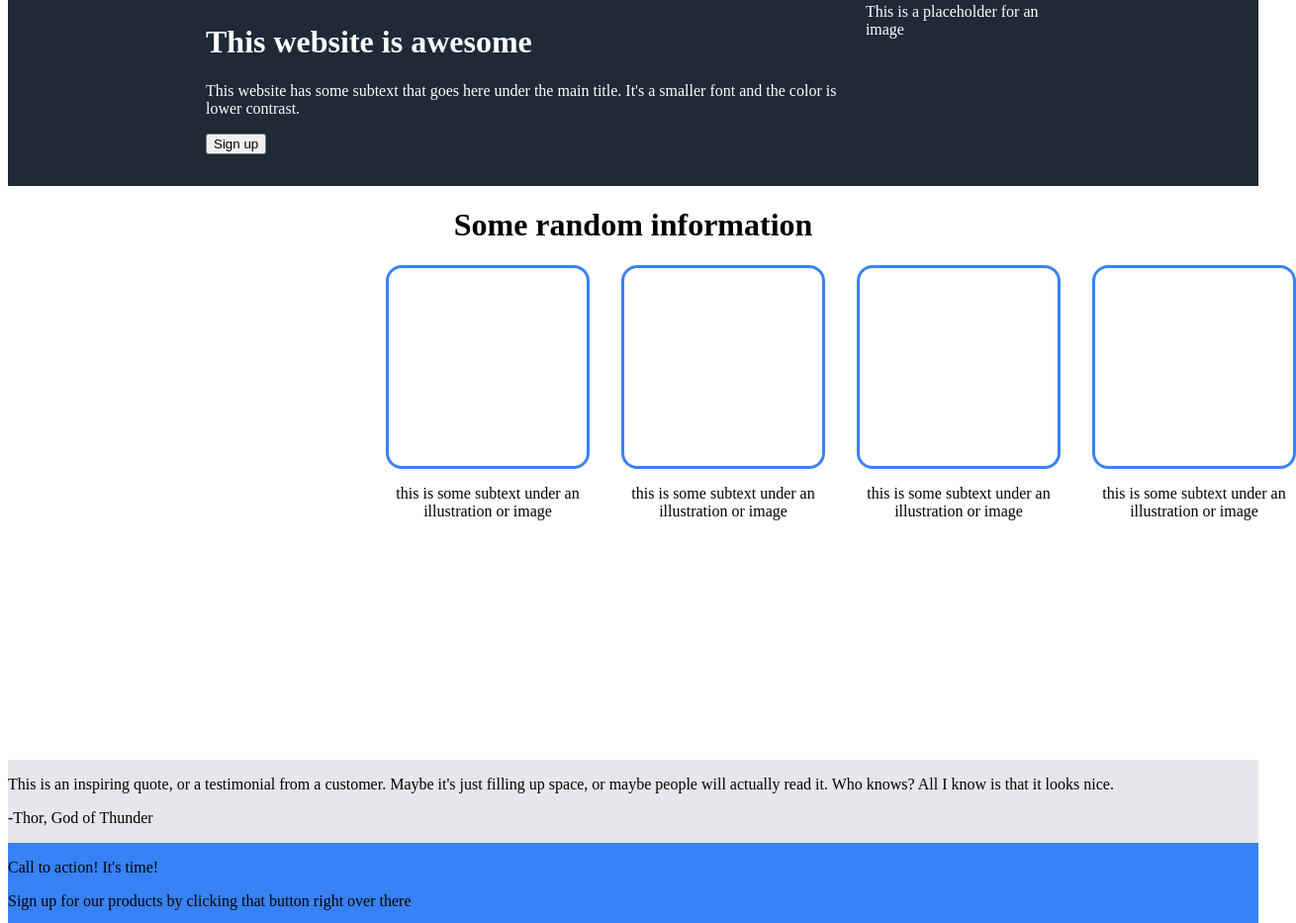
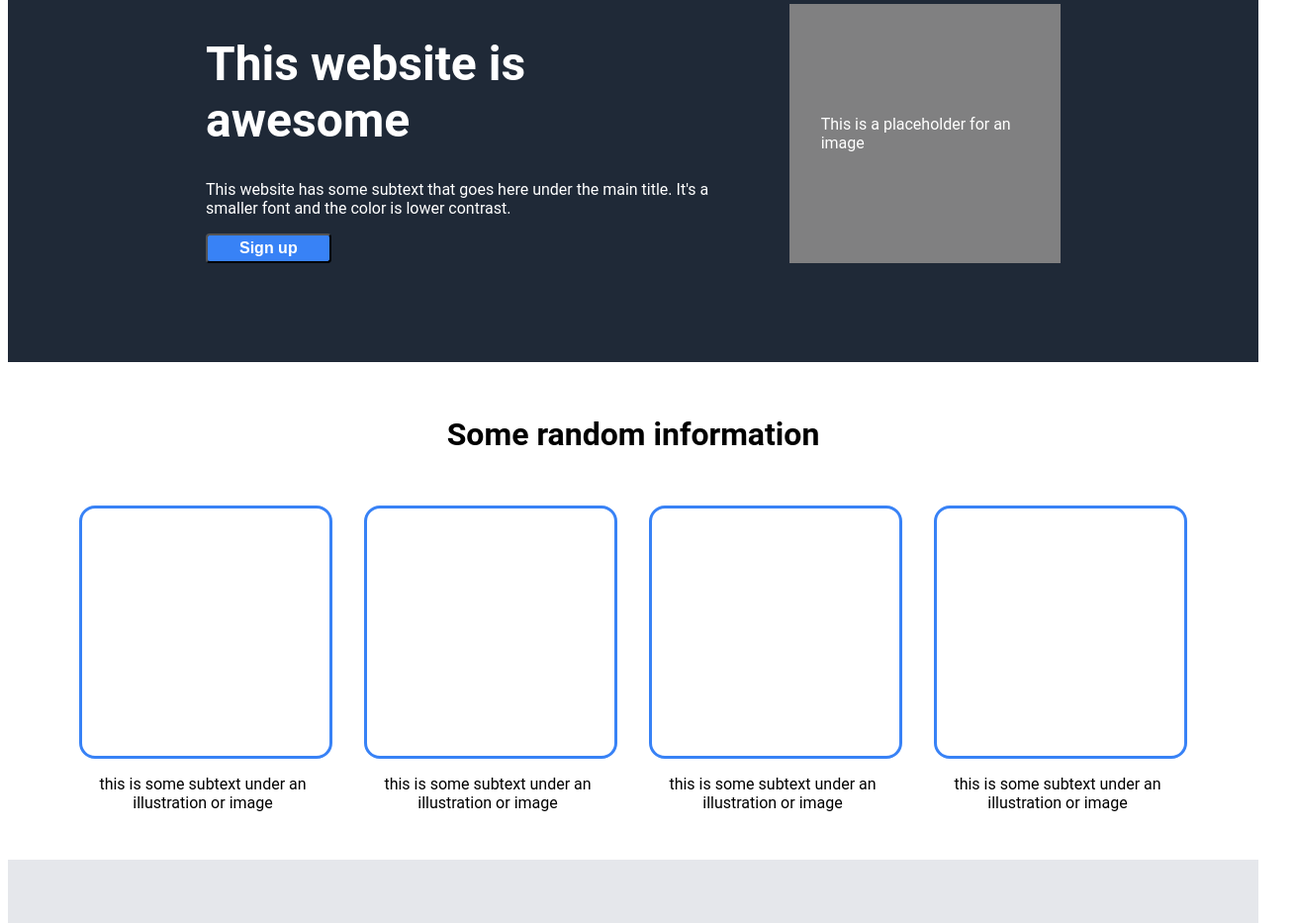
Before and after one commit to Markcreaddie/Landing-Page, a plain HTML site: page index.html in a window 1280 px wide. Shown: the part 149-1082 px from the top of the page at 99% size, 1310 px wide, since content can reach past the window. Drawn offline with Linux system fonts and the light colour scheme.

Commit message:
style html

```diff
--- a/style.css
+++ b/style.css
@@ -7,6 +7,7 @@ body {
     display: flex;
     flex-direction: column;
     flex: auto;
+    font-family: "roboto", sans-serif;
 }
 
 .row1 {
@@ -18,45 +19,105 @@ body {
 
 .header {
     display: flex;
-    padding: 16px 64px;
+    padding: 16px 200px;
+    justify-content: space-between;
+}
+.links {
+    display: flex;
     gap: 32px;
-    justify-content: space-between;
 }
 .intro {
     display: flex;
     justify-content: space-between;
-    padding: 32px 200px;
+    padding: 32px 200px 100px 200px;
+    gap: 64px;
+}
+.summary {
+    flex: 0 1 auto;
+    width: 600px;
+}
+.summary h1 {
+    font-size: 48px;
+}
+.placeholder {
+    background-color: #808081;
+    padding: 32px;
+    flex: auto;
+    display: flex;
+    justify-content: center;
+    align-items: center;
+}
+.row2 {
+    align-self: center;
+    display: flex;
+    flex-direction: column;
+    align-items: center;
+    justify-content: center;
+    gap: 32px;
+    padding: 32px;
+    flex: auto;
 }
 
-.row2 {
-    display: flex;
-    flex-direction: column;
-    justify-content: center;
-    align-items: center;
-    text-align: center;
-}
 .illustrations {
     display: flex;
-    width: 500px;
-    height: 500px;
     gap: 32px;
 }
 .icon {
-    width: 200px;
-    height: 200px;
+    width: 250px;
+    height: 250px;
     border-style: solid;
     border-color: #3882f6;
     border-radius: 16px;
 }
+.illustrations p{
+    width: 250px;
+    text-align: center;
+    font-size: 16px;
+}
+
 .row3 {
     background-color: #e5e7eb	;
+    padding: 100px 400px;
+    font-style: italic;
+    font-size: 36px;
+    display: flex;
+    flex-direction: column;
 }
 
 .row4 {
     background-color: #3882f6;
+    align-self: center;
+    padding: 32px 100px;
+    margin: 100px;
+    display: flex;
+    gap:  64px;
+    color: white;
+}
+.source {
+    align-self: flex-end;
+    font-size: 24px;
+    font-style: normal;
+    font-weight: bold;
 }
 
 a {
     color: white;
     text-decoration: none;
 }
+
+button {
+    background-color: #3882f6;
+    border-radius: 4px;
+    padding: 4px 32px;
+    color: white;
+    font-size: 16px;
+    font-weight:bold;
+}
+.row4 p{
+    margin: 0;
+    padding: 0;
+}
+.call {
+    font-weight: bold;
+    font-size: 20px;
+}
```
